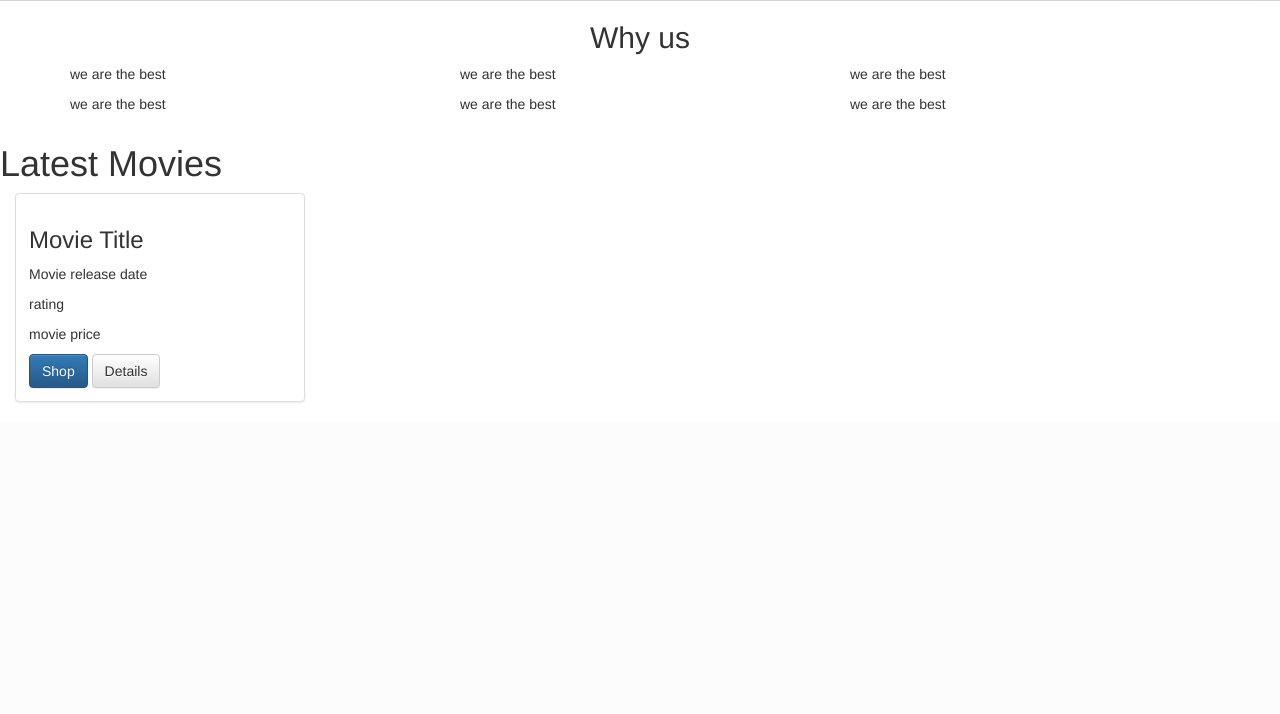
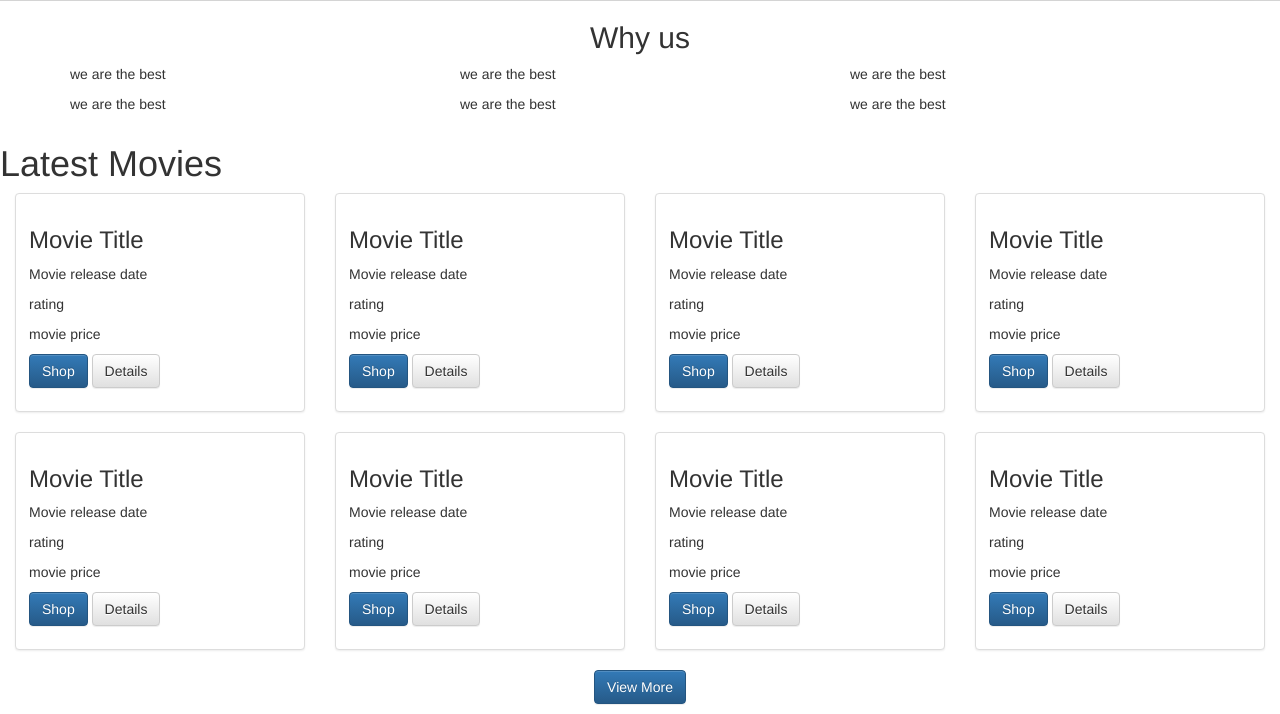
Before and after one commit to Ngahu/Movies, a Django app: page / in a window 1280 px wide. Shown: the part 791-1505 px from the top of the page. Before the commit the page ends 1193 px from the top, so only its background shows below. Run offline with Django 3.2, Linux system fonts and the light colour scheme; some libraries are stand-ins or nearby versions.

Commit message:
adding of the movie details  grid view

```diff
--- a/mysite/Movies/static/Movies/css/base.css
+++ b/mysite/Movies/static/Movies/css/base.css
@@ -1,3 +1,7 @@
 h2{
     text-align: center;
 }
+
+.kip{
+    text-align: center;
+}
--- a/mysite/Movies/templates/Movies/index.html
+++ b/mysite/Movies/templates/Movies/index.html
@@ -58,9 +58,116 @@
                   <p> Movie release date  </p>
                   <p> rating </p>
                   <p>movie price </p>
-                  <a href="#" class="btn btn-primary" role="button">Shop</a> <a href="#"class="btn btn-default"
-                                                                               role="button">Details</a>
+                 <p> <a href="#" class="btn btn-primary" role="button">Shop
+                 </a> <a href="#"class="btn btn-default" role="button">Details</a> </p>
+                  </div>
+    </div>
+  </div>
 
+      <div class="col-sm-6 col-md-3">
+    <div class="thumbnail">
+        <img src="" alt="">
+              <div class="caption">
+                  <h3> Movie Title</h3>
+                  <p> Movie release date  </p>
+                  <p> rating </p>
+                  <p>movie price </p>
+                 <p> <a href="#" class="btn btn-primary" role="button">Shop
+                 </a> <a href="#"class="btn btn-default" role="button">Details</a> </p>
+                  </div>
+    </div>
+  </div>
+
+      <div class="col-sm-6 col-md-3">
+    <div class="thumbnail">
+        <img src="" alt="">
+              <div class="caption">
+                  <h3> Movie Title</h3>
+                  <p> Movie release date  </p>
+                  <p> rating </p>
+                  <p>movie price </p>
+                 <p> <a href="#" class="btn btn-primary" role="button">Shop
+                 </a> <a href="#"class="btn btn-default" role="button">Details</a> </p>
+                  </div>
+    </div>
+  </div>
+
+
+  <div class="col-sm-6 col-md-3">
+    <div class="thumbnail">
+        <img src="" alt="">
+              <div class="caption">
+                  <h3> Movie Title</h3>
+                  <p> Movie release date  </p>
+                  <p> rating </p>
+                  <p>movie price </p>
+                 <p> <a href="#" class="btn btn-primary" role="button">Shop
+                 </a> <a href="#"class="btn btn-default" role="button">Details</a> </p>
+                  </div>
+    </div>
+  </div>
+
+      <div class="col-sm-6 col-md-3">
+    <div class="thumbnail">
+        <img src="" alt="">
+              <div class="caption">
+                  <h3> Movie Title</h3>
+                  <p> Movie release date  </p>
+                  <p> rating </p>
+                  <p>movie price </p>
+                 <p> <a href="#" class="btn btn-primary" role="button">Shop
+                 </a> <a href="#"class="btn btn-default" role="button">Details</a> </p>
+                  </div>
+    </div>
+  </div>
+
+      <div class="col-sm-6 col-md-3">
+    <div class="thumbnail">
+        <img src="" alt="">
+              <div class="caption">
+                  <h3> Movie Title</h3>
+                  <p> Movie release date  </p>
+                  <p> rating </p>
+                  <p>movie price </p>
+                 <p> <a href="#" class="btn btn-primary" role="button">Shop
+                 </a> <a href="#"class="btn btn-default" role="button">Details</a> </p>
+                  </div>
+    </div>
+  </div>
+
+      <div class="col-sm-6 col-md-3">
+    <div class="thumbnail">
+        <img src="" alt="">
+              <div class="caption">
+                  <h3> Movie Title</h3>
+                  <p> Movie release date  </p>
+                  <p> rating </p>
+                  <p>movie price </p>
+                 <p> <a href="#" class="btn btn-primary" role="button">Shop
+                 </a> <a href="#"class="btn btn-default" role="button">Details</a> </p>
+                  </div>
+    </div>
+  </div>
+      <div class="col-sm-6 col-md-3">
+    <div class="thumbnail">
+        <img src="" alt="">
+              <div class="caption">
+                  <h3> Movie Title</h3>
+                  <p> Movie release date  </p>
+                  <p> rating </p>
+                  <p>movie price </p>
+                 <p> <a href="#" class="btn btn-primary" role="button">Shop
+                 </a> <a href="#"class="btn btn-default" role="button">Details</a> </p>
+                  </div>
+    </div>
+  </div>
+
+
+</div>
+
+<div class="row-fluid">
+    <p class="kip"><a href="#" class="btn btn-primary" role="button"> View More</a> </div></p>
+</div>
 
 
 {% endblock %}
```
